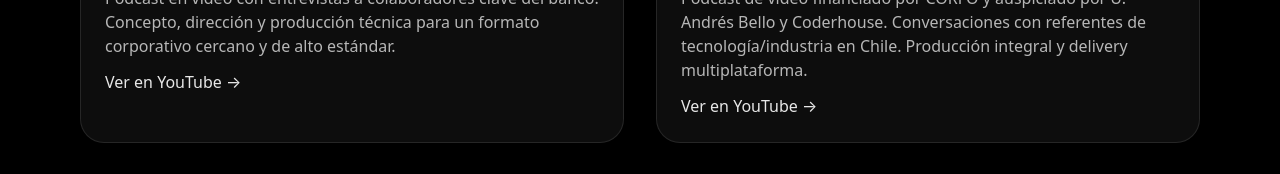
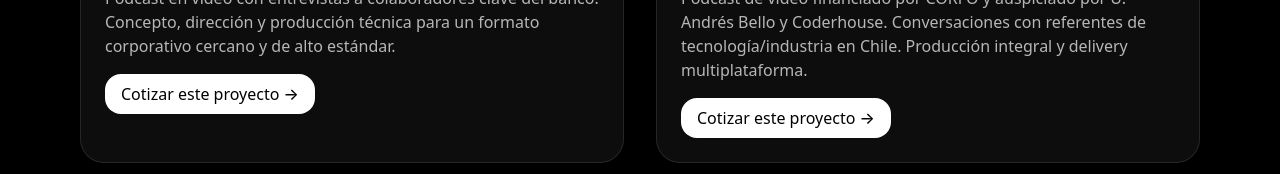
Before and after one commit to TronxGroup/Dekaelo-Media, a Next.js app: page /portafolio in a window 1280 px wide. Shown: the part 754-928 px from the top of the page. Built offline with nearby package versions, Linux system fonts and the light colour scheme.

Commit message:
Update page.tsx

```diff
--- a/app/portafolio/page.tsx
+++ b/app/portafolio/page.tsx
@@ -9,76 +9,67 @@ export const metadata = {
 type Project = {
   title: string;
   youtube: string; // URL embebida de YouTube (formato /embed/)
-  logo: string;    // ruta en /public (cámbialo por tu logo real)
+  logo: string;    // ruta en /public
   year: string;
   desc: string;
-  link?: string;   // link público de YouTube (opcional)
 };
 
 const projects: Project[] = [
   {
     title: 'Innova Talks — Banco BICE',
-    youtube: 'https://www.youtube.com/embed/lyt5wWzPCg8?rel=0', // REEMPLAZAR
-    logo: '/logo_2.png', // REEMPLAZAR (ej: /bice.png)
+    youtube: 'https://www.youtube.com/embed/lyt5wWzPCg8?rel=0',
+    logo: '/logo_2.png',
     year: '2025',
     desc: 'Podcast en video con entrevistas a colaboradores clave del banco. Concepto, dirección y producción técnica para un formato corporativo cercano y de alto estándar.',
-    link: 'https://www.youtube.com/watch?v=uul8LNP6BbQ',
   },
   {
     title: 'Break Industrial — IGROMI (CORFO)',
-    youtube: 'https://www.youtube.com/embed/hAyZFw0-55o?rel=0', // REEMPLAZAR
-    logo: '/logo_1.png', // REEMPLAZAR (ej: /igromi.png)
+    youtube: 'https://www.youtube.com/embed/hAyZFw0-55o?rel=0',
+    logo: '/logo_1.png',
     year: '2024',
     desc: 'Podcast de video financiado por CORFO y auspiciado por U. Andrés Bello y Coderhouse. Conversaciones con referentes de tecnología/industria en Chile. Producción integral y delivery multiplataforma.',
-    link: 'https://www.youtube.com/watch?v=uul8LNP6BbQ',
   },
   {
     title: 'Fútbol y Parrilla — Independiente',
-    youtube: 'https://www.youtube.com/embed/6YZHDcwYZfo?rel=0', // REEMPLAZAR
-    logo: '/logo_3.png', // REEMPLAZAR
+    youtube: 'https://www.youtube.com/embed/6YZHDcwYZfo?rel=0',
+    logo: '/logo_3.png',
     year: '2024',
     desc: 'Producción de los 4 primeros episodios de este formato editorial. +300.000 vistas acumuladas en YouTube. Diseño de dinámica, registro multicámara y edición ágil.',
-    link: 'https://www.youtube.com/watch?v=uul8LNP6BbQ',
   },
   {
     title: "Documental 80 Años — Trewhela's School",
-    youtube: 'https://www.youtube.com/embed/_L1MKLIp9yw?rel=0', // REEMPLAZAR
-    logo: '/logo_5.png', // REEMPLAZAR (ej: /trewhela.png)
+    youtube: 'https://www.youtube.com/embed/_L1MKLIp9yw?rel=0',
+    logo: '/logo_5.png',
     year: '2023',
     desc: 'Documental institucional que recorre origen, presente y futuro del colegio. Pieza principal + cortes breves para marketing y RRSS.',
-    link: 'https://www.youtube.com/watch?v=uul8LNP6BbQ',
   },
   {
     title: 'Tutorial — Better Life (A/C)',
-    youtube: 'https://www.youtube.com/embed/f7BpYpTSPLk?rel=0', // REEMPLAZAR
-    logo: '/logo_4.png', // REEMPLAZAR
+    youtube: 'https://www.youtube.com/embed/f7BpYpTSPLk?rel=0',
+    logo: '/logo_4.png',
     year: '2015',
     desc: 'Tutorial de instalación de aire acondicionado que sigue vigente en YouTube. +3.000.000 de vistas, +18k me gusta y comentarios orgánicos hasta hoy.',
-    link: 'https://www.youtube.com/watch?v=uul8LNP6BbQ',
   },
   {
     title: 'Creando Líderes para Asia — APCC',
-    youtube: 'https://www.youtube.com/embed/byTylGKp-uI?rel=0', // REEMPLAZAR
-    logo: '/logo_6.png', // REEMPLAZAR (ej: /apcc.png)
+    youtube: 'https://www.youtube.com/embed/byTylGKp-uI?rel=0',
+    logo: '/logo_6.png',
     year: '2023–2025',
     desc: 'Podcast de video de la Cámara de Comercio Asia Pacífico. 20+ episodios con empresarios y referentes, pensados para YouTube, LinkedIn y clipping corto.',
-    link: 'https://www.youtube.com/watch?v=uul8LNP6BbQ',
   },
   {
     title: 'Cine y Series — Yokai / La Horrible / Danny Wang',
-    youtube: 'https://www.youtube.com/embed/550zTI8nEvY?rel=0', // REEMPLAZAR (trailer)
-    logo: '/logo_cine.png', // SUBE un logo genérico de cine, ej: /logo_cine.png
+    youtube: 'https://www.youtube.com/embed/550zTI8nEvY?rel=0',
+    logo: '/logo_cine.png',
     year: '2014–2022',
     desc: 'Largometraje “Yokai” (Selección Oficial Sitges y BARS). Serie “La Horrible” (con Sigrid Alegría y Liliana Ross QEPD). Proyecto premiado en Corea: “Danny Wang”.',
-    link: 'https://www.youtube.com/watch?v=uul8LNP6BbQ',
   },
   {
     title: 'Motion Graphics — KGHM, Inducom, TAPP',
-    youtube: 'https://www.youtube.com/embed/ilvi2u_c_a0?rel=0', // REEMPLAZAR (reel MG)
-    logo: '/logo_motion.png', // SUBE un ícono/iso de motion, ej: /logo_motion.png
+    youtube: 'https://www.youtube.com/embed/ilvi2u_c_a0?rel=0',
+    logo: '/logo_motion.png',
     year: '2023–2025',
     desc: 'Animaciones gráficas para marcas B2B y corporativas: lower thirds, key visuals, data-visual y brand animations para campañas y piezas institucionales.',
-    link: 'https://www.youtube.com/watch?v=uul8LNP6BbQ',
   },
 ];
 
@@ -119,17 +110,15 @@ export default function Page() {
               <h3 className="mt-4 font-semibold text-lg">{p.title}</h3>
               <p className="text-white/70 mt-2">{p.desc}</p>
 
-              {/* CTA opcional */}
-              {p.link && (
+              {/* CTA */}
+              <div className="mt-4">
                 <a
-                  href={p.link}
-                  target="_blank"
-                  rel="noopener noreferrer"
-                  className="link mt-3 inline-block"
+                  href="/contacto"
+                  className="btn inline-block"
                 >
-                  Ver en YouTube →
+                  Cotizar este proyecto →
                 </a>
-              )}
+              </div>
             </article>
           ))}
         </div>
```
